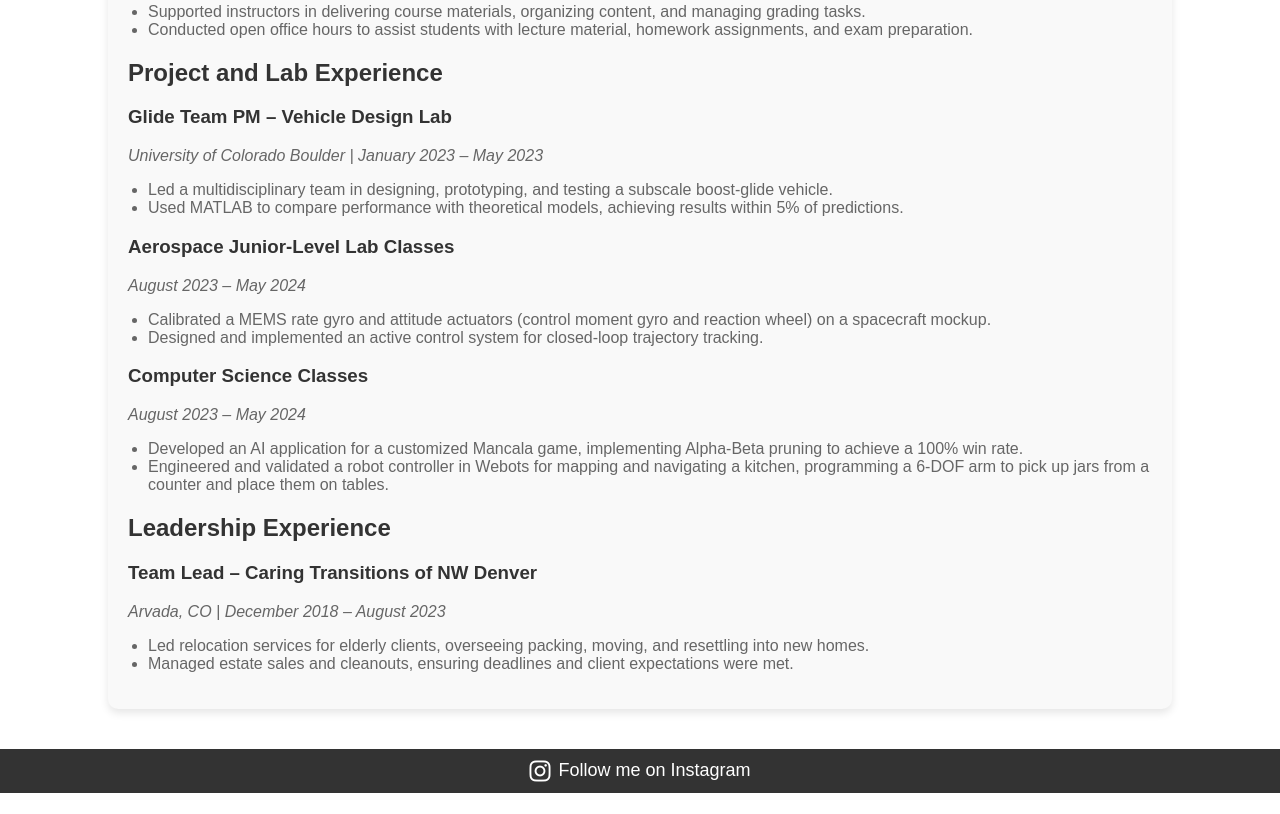
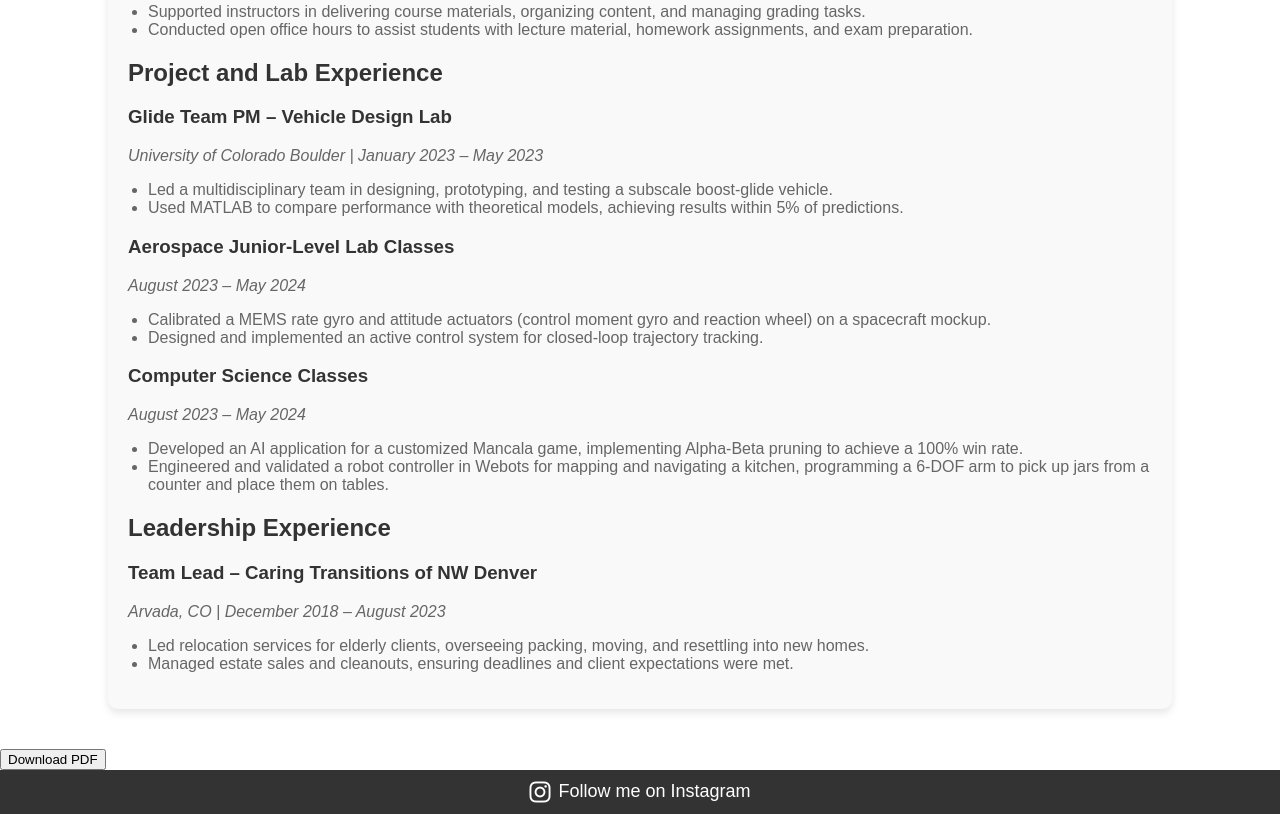
Before and after one commit to kika3780/Lab3WebsiteHost, a plain HTML site: page resume.html in a window 1280 px wide. Shown: the part 938-1752 px from the top of the page. Before the commit the page ends 1731 px from the top, so only its background shows below. Drawn offline with Linux system fonts and the light colour scheme.

Commit message:
Adding resume download

```diff
--- a/resume.html
+++ b/resume.html
@@ -87,6 +87,9 @@
                 <li>Managed estate sales and cleanouts, ensuring deadlines and client expectations were met.</li>
             </ul>
         </section>
+        <a href="KawamotoKirinResume.pdf" target="_blank" download="KawamotoKirinResume.pdf">
+            <button>Download PDF</button>
+        </a>
     </main>
 
     <footer>
```
Also changed, not shown: 1 other file.
